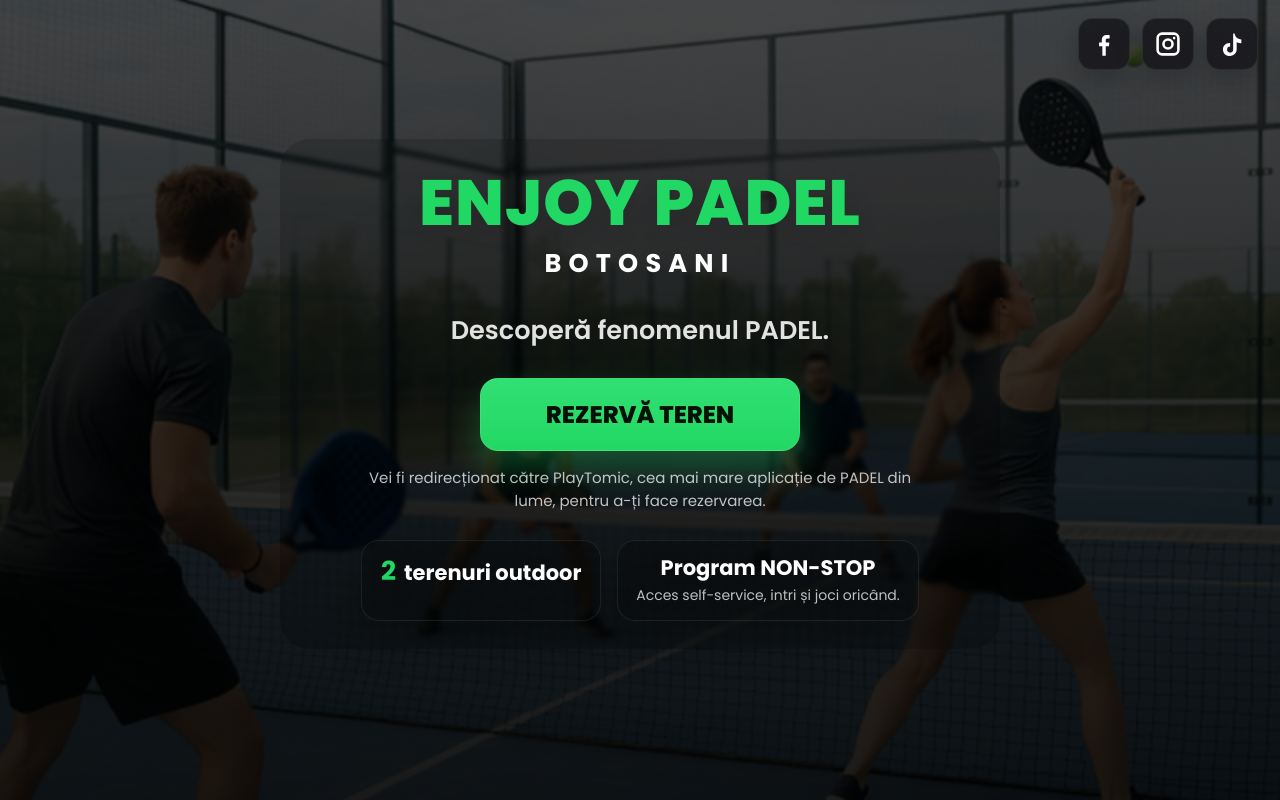
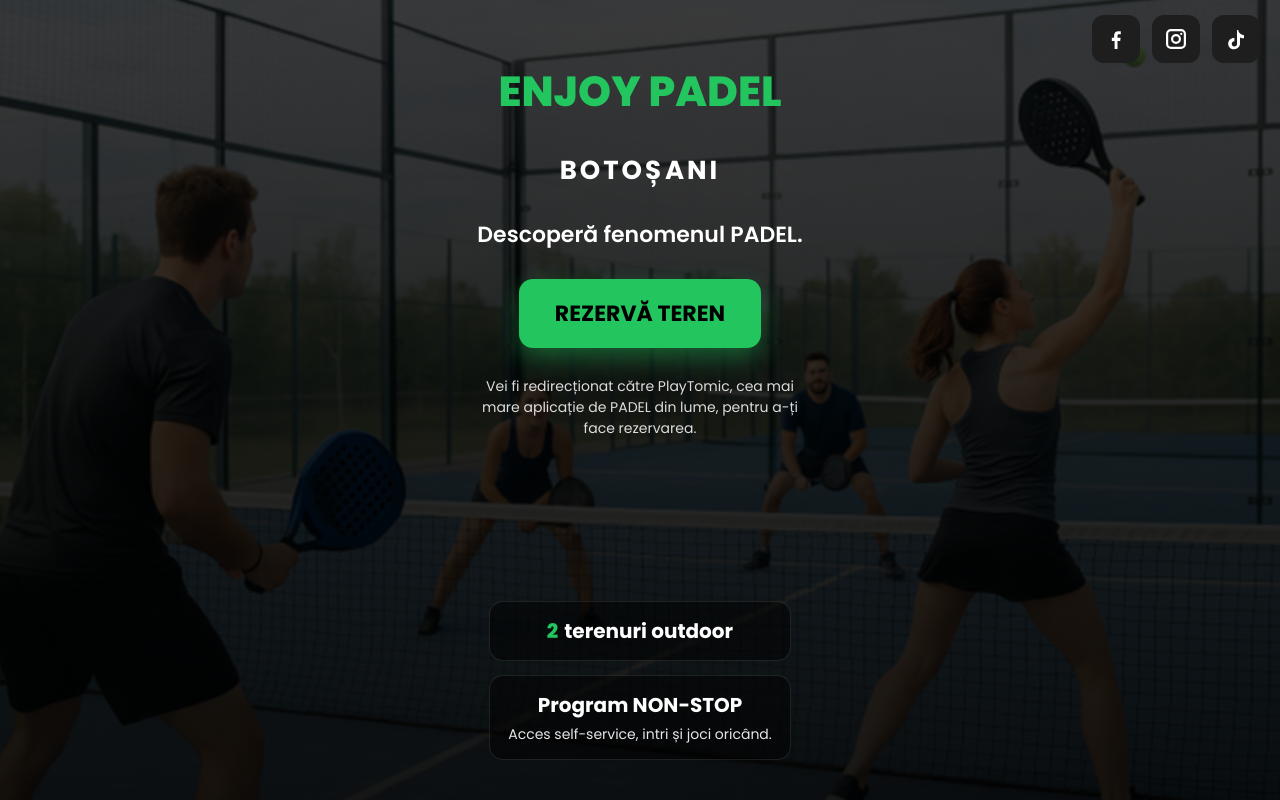
Before and after one commit to edivacariu/site-padel, a plain HTML site: page index.html in a window 1280 px wide. Drawn offline with Linux system fonts and the light colour scheme.

Commit message:
Update index.html

```diff
--- a/index.html
+++ b/index.html
@@ -4,316 +4,182 @@
   <meta charset="UTF-8" />
   <meta name="viewport" content="width=device-width, initial-scale=1" />
   <title>Enjoy Padel Botoșani</title>
-  <link rel="preconnect" href="https://fonts.googleapis.com">
-  <link rel="preconnect" href="https://fonts.gstatic.com" crossorigin>
+
   <link href="https://fonts.googleapis.com/css2?family=Poppins:wght@400;600;700;800&display=swap" rel="stylesheet">
+
   <style>
-    :root{
-      --green:#22d864;
-      --green-dark:#16a34a;
-      --white:#ffffff;
-      --muted:rgba(255,255,255,0.88);
-      --soft:rgba(255,255,255,0.74);
-      --panel:rgba(7,10,10,0.34);
-      --panel-border:rgba(255,255,255,0.08);
-      --shadow:0 18px 40px rgba(0,0,0,0.28);
-    }
-
     *{box-sizing:border-box}
 
-    html,body{
+    body{
       margin:0;
-      min-height:100%;
-      font-family:'Poppins',system-ui,-apple-system,Segoe UI,Roboto,Arial,sans-serif;
-      color:var(--white);
-      background:#000;
-    }
-
-    body{
-      background:
-        linear-gradient(180deg, rgba(0,0,0,0.40) 0%, rgba(0,0,0,0.58) 40%, rgba(0,0,0,0.76) 100%),
-        url('./hero.png') center/cover no-repeat fixed;
+      font-family:'Poppins',sans-serif;
+      color:white;
+      background:black;
     }
 
     .hero{
       min-height:100vh;
-      position:relative;
+      display:flex;
+      flex-direction:column;
+      justify-content:space-between;
+      align-items:center;
+      padding:60px 20px 40px;
+      text-align:center;
+      background:
+        linear-gradient(rgba(0,0,0,0.5), rgba(0,0,0,0.8)),
+        url('./hero.png') center/cover no-repeat;
+    }
+
+    /* SOCIAL */
+    .socials{
+      position:absolute;
+      top:15px;
+      right:20px;
+      display:flex;
+      gap:12px;
+    }
+
+    .social-btn{
+      width:48px;
+      height:48px;
       display:flex;
       align-items:center;
       justify-content:center;
-      padding:28px 28px 40px;
-    }
-
-    .socials{
-      position:absolute;
-      top:18px;
-      right:22px;
-      display:flex;
-      gap:12px;
-      z-index:3;
-    }
-
-    .social-btn{
-      width:52px;
-      height:52px;
-      display:flex;
-      align-items:center;
-      justify-content:center;
-      border-radius:14px;
-      background:rgba(25,24,28,0.88);
-      border:1px solid rgba(255,255,255,0.08);
-      box-shadow:0 10px 24px rgba(0,0,0,0.22);
-      transition:transform .2s ease, background .2s ease;
-    }
-
-    .social-btn:hover{
-      transform:translateY(-2px);
-      background:rgba(35,34,40,0.96);
-    }
-
-    .social-btn svg{
-      width:28px;
-      height:28px;
-      fill:#fff;
-      display:block;
-    }
-
-    .content{
-      width:min(100%, 720px);
-      display:flex;
-      flex-direction:column;
-      align-items:center;
-      text-align:center;
-      padding:34px 28px 28px;
-      border-radius:30px;
-      background:linear-gradient(180deg, rgba(0,0,0,0.14), rgba(0,0,0,0.18));
-      backdrop-filter:blur(2px);
-    }
-
-    .brand-main{
-      margin:0;
-      font-size:clamp(54px, 5vw, 86px);
-      line-height:0.95;
-      font-weight:800;
-      color:var(--green);
-      letter-spacing:0.015em;
-      text-transform:uppercase;
-      text-shadow:0 8px 30px rgba(0,0,0,0.18);
-    }
-
-    .brand-sub{
-      margin-top:10px;
-      font-size:clamp(24px, 2vw, 34px);
-      font-weight:700;
-      letter-spacing:0.28em;
-      text-transform:uppercase;
-    }
-
-    .tagline{
-      margin-top:28px;
-      font-size:clamp(24px, 2vw, 34px);
-      font-weight:600;
-      color:var(--muted);
-    }
-
-    .cta{
-      margin-top:28px;
-      display:inline-flex;
-      align-items:center;
-      justify-content:center;
-      min-width:320px;
-      min-height:72px;
-      padding:18px 36px;
-      border-radius:18px;
-      background:linear-gradient(180deg, #31e073 0%, var(--green) 100%);
-      color:#041109;
-      text-decoration:none;
-      font-size:clamp(24px, 1.65vw, 28px);
-      font-weight:800;
-      text-transform:uppercase;
-      box-shadow:0 18px 34px rgba(34,216,100,0.30);
-      border:1px solid rgba(255,255,255,0.10);
-      transition:transform .2s ease, box-shadow .2s ease;
-    }
-
-    .cta:hover{
-      transform:translateY(-2px);
-      box-shadow:0 20px 38px rgba(34,216,100,0.34);
-    }
-
-    .cta-note{
-      margin-top:16px;
-      max-width:560px;
-      font-size:clamp(15px, 1vw, 18px);
-      line-height:1.5;
-      color:var(--soft);
-    }
-
-    .meta-row{
-      margin-top:28px;
-      display:flex;
-      gap:16px;
-      flex-wrap:wrap;
-      justify-content:center;
-      width:100%;
-    }
-
-    .meta-card{
-      min-width:240px;
-      padding:14px 18px;
-      border-radius:18px;
-      background:var(--panel);
-      border:1px solid var(--panel-border);
-      backdrop-filter:blur(8px);
-      box-shadow:var(--shadow);
-    }
-
-    .meta-title{
-      margin:0;
-      font-size:clamp(21px, 1.4vw, 24px);
-      font-weight:700;
-      line-height:1.2;
-    }
-
-    .meta-title .green{
-      color:var(--green);
-      font-size:1.25em;
-      margin-right:8px;
-    }
-
-    .meta-sub{
-      margin-top:5px;
-      font-size:clamp(14px, 1vw, 16px);
-      line-height:1.45;
-      color:var(--soft);
-    }
-
-    @media (max-width: 900px){
-      body{
-        background-attachment:scroll;
-      }
-
-      .hero{
-        align-items:flex-start;
-        padding:34px 18px 26px;
-      }
-
-      .content{
-        margin-top:44px;
-        width:100%;
-        max-width:430px;
-        padding:18px 14px 18px;
-        background:none;
-        backdrop-filter:none;
-      }
-
-      .socials{
-        top:10px;
-        right:12px;
-        gap:10px;
-      }
-
-      .social-btn{
-        width:44px;
-        height:44px;
       border-radius:12px;
+      background:#1e1e1e;
     }
 
     .social-btn svg{
       width:24px;
       height:24px;
+      fill:white;
     }
 
-      .brand-main{
-        font-size:clamp(40px, 10vw, 56px);
+    .content{
+      display:flex;
+      flex-direction:column;
+      align-items:center;
+      gap:28px;
     }
 
-      .brand-sub{
-        font-size:clamp(22px, 5.6vw, 28px);
-        letter-spacing:0.16em;
+    h1{
+      font-size:42px;
+      margin:0;
+      color:#22c55e;
+      font-weight:800;
+    }
+
+    .sub{
+      font-size:26px;
+      font-weight:700;
+      letter-spacing:3px;
     }
 
     .tagline{
-        margin-top:22px;
-        font-size:clamp(20px, 5.4vw, 28px);
+      font-size:22px;
+      font-weight:600;
     }
 
-      .cta{
-        min-width:0;
-        width:100%;
-        max-width:320px;
-        min-height:64px;
-        font-size:clamp(20px, 5vw, 24px);
-        padding:16px 22px;
+    .btn{
+      font-size:22px;
+      padding:18px 36px;
+      border:none;
+      border-radius:14px;
+      background:#22c55e;
+      color:black;
+      font-weight:bold;
+      text-decoration:none;
+      box-shadow:0 10px 25px rgba(34,197,94,0.4);
     }
 
-      .cta-note{
-        max-width:340px;
+    .subtext{
+      max-width:320px;
       font-size:14px;
+      opacity:0.85;
     }
 
     .meta-row{
-        margin-top:22px;
-        gap:12px;
+      margin-top:auto;
+      display:flex;
+      flex-direction:column;
+      gap:14px;
     }
 
     .meta-card{
-        width:100%;
-        max-width:320px;
-        min-width:0;
-        padding:12px 16px;
-        border-radius:16px;
+      padding:14px 18px;
+      border-radius:14px;
+      background:rgba(0,0,0,0.5);
+      border:1px solid rgba(255,255,255,0.1);
+      min-width:260px;
     }
 
     .meta-title{
       font-size:20px;
+      font-weight:700;
     }
 
-      .meta-title .green{
-        font-size:1.15em;
+    .green{
+      color:#22c55e;
+      font-weight:800;
+      margin-right:6px;
     }
+
+    .meta-sub{
+      font-size:14px;
+      opacity:0.9;
+      margin-top:4px;
     }
+
   </style>
 </head>
+
 <body>
-  <section class="hero">
+
+<div class="hero">
+
+  <!-- SOCIAL -->
   <div class="socials">
-      <a class="social-btn" href="https://facebook.com" target="_blank" rel="noopener" aria-label="Facebook">
-        <svg viewBox="0 0 24 24" aria-hidden="true"><path d="M13.5 22v-8h2.7l.4-3.2h-3.1V8.8c0-.9.3-1.5 1.6-1.5h1.7V4.4c-.3 0-1.3-.1-2.5-.1-2.5 0-4.2 1.5-4.2 4.3v2.2H7.8V14h2.8v8h2.9z"/></svg>
+    <a class="social-btn" href="https://facebook.com" target="_blank">
+      <svg viewBox="0 0 24 24"><path d="M13.5 22v-8h2.7l.4-3.2h-3.1V8.8c0-.9.3-1.5 1.6-1.5h1.7V4.4c-.3 0-1.3-.1-2.5-.1-2.5 0-4.2 1.5-4.2 4.3v2.2H7.8V14h2.8v8h2.9z"/></svg>
     </a>
-      <a class="social-btn" href="https://instagram.com" target="_blank" rel="noopener" aria-label="Instagram">
-        <svg viewBox="0 0 24 24" aria-hidden="true"><path d="M7 2h10a5 5 0 0 1 5 5v10a5 5 0 0 1-5 5H7a5 5 0 0 1-5-5V7a5 5 0 0 1 5-5zm0 2.2A2.8 2.8 0 0 0 4.2 7v10A2.8 2.8 0 0 0 7 19.8h10a2.8 2.8 0 0 0 2.8-2.8V7A2.8 2.8 0 0 0 17 4.2H7zm10.25 1.65a1.1 1.1 0 1 1 0 2.2 1.1 1.1 0 0 1 0-2.2zM12 7a5 5 0 1 1 0 10 5 5 0 0 1 0-10zm0 2.2a2.8 2.8 0 1 0 0 5.6 2.8 2.8 0 0 0 0-5.6z"/></svg>
+
+    <a class="social-btn" href="https://instagram.com" target="_blank">
+      <svg viewBox="0 0 24 24"><path d="M7 2h10a5 5 0 0 1 5 5v10a5 5 0 0 1-5 5H7a5 5 0 0 1-5-5V7a5 5 0 0 1 5-5zm0 2.2A2.8 2.8 0 0 0 4.2 7v10A2.8 2.8 0 0 0 7 19.8h10a2.8 2.8 0 0 0 2.8-2.8V7A2.8 2.8 0 0 0 17 4.2H7zm10.25 1.65a1.1 1.1 0 1 1 0 2.2 1.1 1.1 0 0 1 0-2.2zM12 7a5 5 0 1 1 0 10 5 5 0 0 1 0-10zm0 2.2a2.8 2.8 0 1 0 0 5.6 2.8 2.8 0 0 0 0-5.6z"/></svg>
     </a>
-      <a class="social-btn" href="https://tiktok.com" target="_blank" rel="noopener" aria-label="TikTok">
-        <svg viewBox="0 0 24 24" aria-hidden="true"><path d="M14.2 3c.3 2.1 1.5 3.7 3.5 4.6.8.4 1.7.6 2.3.6v3.1c-1.4 0-2.7-.3-4-.9v6.2c0 3.3-2.6 5.7-6 5.7-3.2 0-5.8-2.4-5.8-5.6 0-3.4 2.8-5.9 6.2-5.6v3.1a2.6 2.6 0 1 0 2.6 2.6V3h1.2z"/></svg>
+
+    <a class="social-btn" href="https://tiktok.com" target="_blank">
+      <svg viewBox="0 0 24 24"><path d="M14.2 3c.3 2.1 1.5 3.7 3.5 4.6.8.4 1.7.6 2.3.6v3.1c-1.4 0-2.7-.3-4-.9v6.2c0 3.3-2.6 5.7-6 5.7-3.2 0-5.8-2.4-5.8-5.6 0-3.4 2.8-5.9 6.2-5.6v3.1a2.6 2.6 0 1 0 2.6 2.6V3h1.2z"/></svg>
     </a>
   </div>
 
   <div class="content">
-      <h1 class="brand-main">ENJOY PADEL</h1>
-      <div class="brand-sub">BOTOSANI</div>
+    <h1>ENJOY PADEL</h1>
+    <div class="sub">BOTOȘANI</div>
 
     <div class="tagline">Descoperă fenomenul PADEL.</div>
 
-      <a class="cta" href="https://playtomic.io/" target="_blank" rel="noopener">
+    <a href="https://playtomic.io/" target="_blank" class="btn">
       REZERVĂ TEREN
     </a>
 
-      <div class="cta-note">
-        Vei fi redirecționat către PlayTomic, cea mai mare aplicație de PADEL din lume, pentru a-ți face rezervarea.
+    <div class="subtext">
+      Vei fi redirecționat către PlayTomic, cea mai mare aplicație de PADEL din lume,
+      pentru a-ți face rezervarea.
+    </div>
   </div>
 
   <div class="meta-row">
     <div class="meta-card">
-          <p class="meta-title"><span class="green">2</span>terenuri outdoor</p>
+      <div class="meta-title"><span class="green">2</span>terenuri outdoor</div>
     </div>
 
     <div class="meta-card">
-          <p class="meta-title">Program NON-STOP</p>
+      <div class="meta-title">Program NON-STOP</div>
       <div class="meta-sub">Acces self-service, intri și joci oricând.</div>
     </div>
   </div>
+
 </div>
-  </section>
+
 </body>
 </html>
```
Lines whose indentation alone changed are shown as unchanged.
